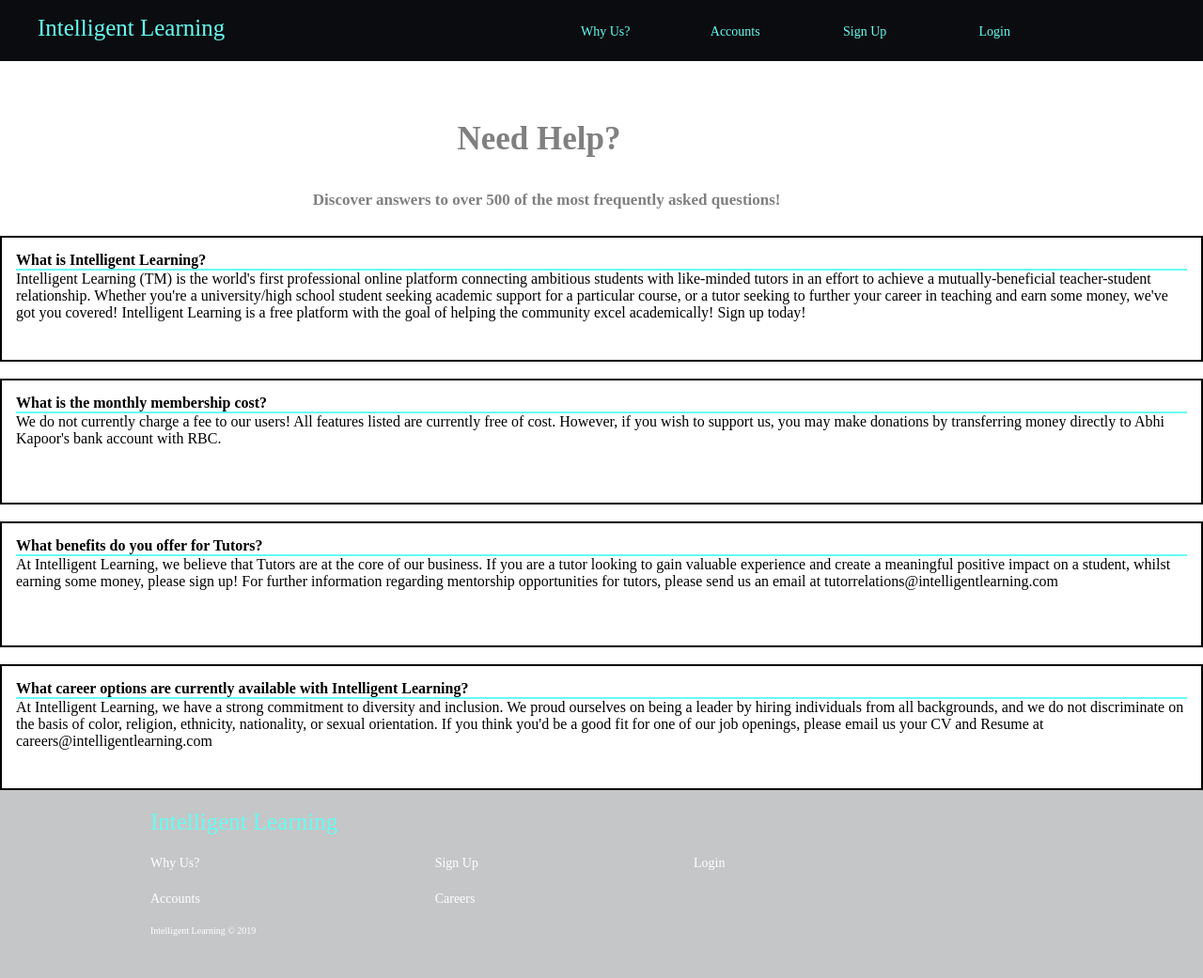
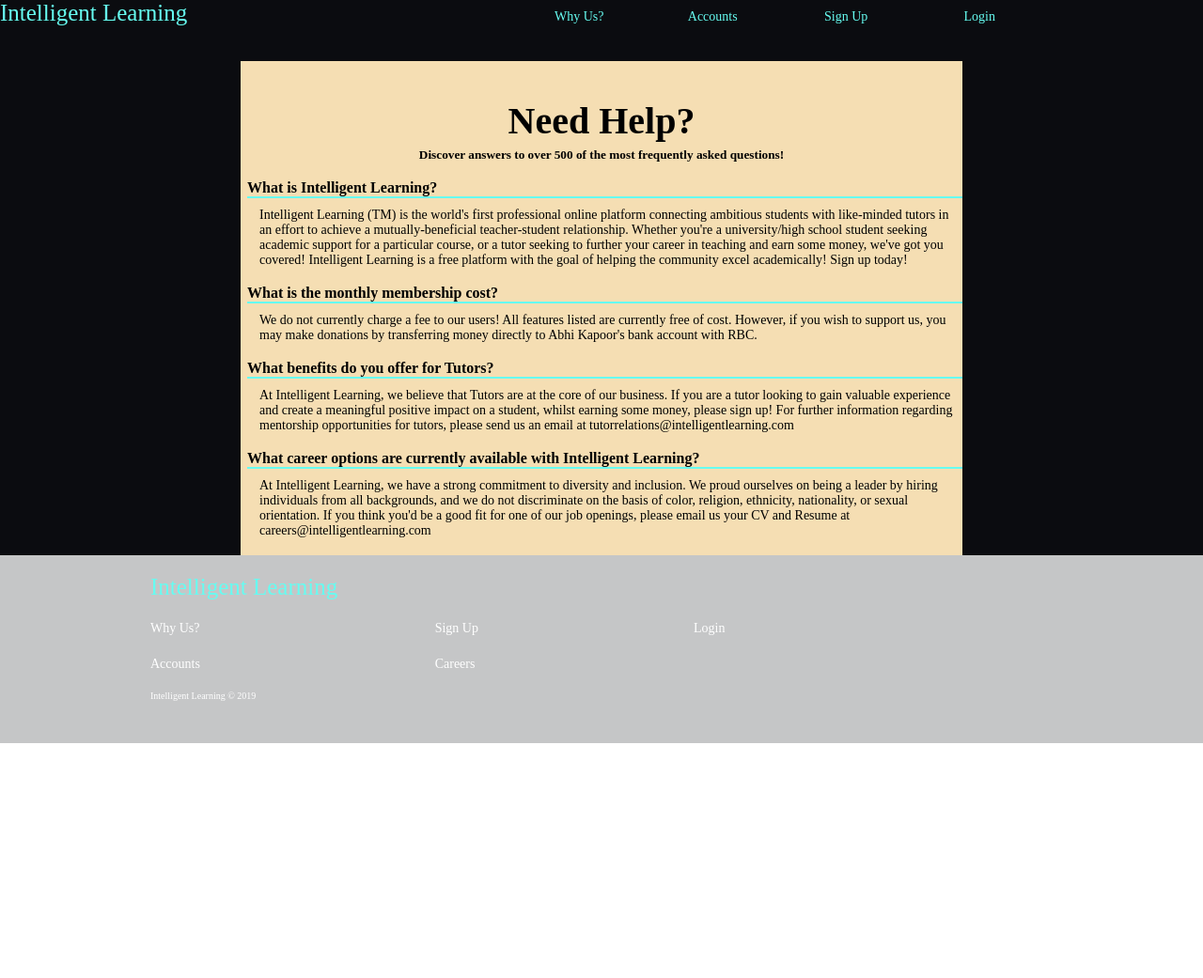
Before and after one commit to slakh96/IntelligentLearning, a website: page help/helpIndex.html in a window 1280 px wide. Shown: the whole page at 94% size. After the commit the page ends 800 px from the top, so only its background shows below. Drawn offline with Linux system fonts and the light colour scheme; files that its build step writes are made by us from their sources.

Commit message:
Fixed the FAQ page

```diff
--- a/help/helpCSS.css
+++ b/help/helpCSS.css
@@ -1,30 +1,88 @@
 
-#needHelpTitle {
-    margin-top: 10%;
-    font-size: 35px;
-    margin-left: 38%;
-    color: gray;
+*{
+    margin: 0px;
+    padding: 0px;
+    font-family: 'Avenir Next';
 }
-
-#needHelpSubTitle {
-    margin-top: 1%;
-    font-size: 17px;
-    margin-left: 26%;
-    color: gray;
-}
-
-.faqEntry{
-    border: 2px solid black;
-    padding: 15px;
-    height: 100px;
-}
-
-.question{
-    font-weight: bold;
-    border-bottom: 2px solid #66FCF1;
-}
-
 a{
     color: inherit;
     text-decoration: none;
 }
+
+.questionTitle{
+    font-weight: bold;
+    border-bottom: 2px solid #66FCF1;
+    margin-left: 7px;
+    margin-bottom: 10px;
+    color: black;
+}
+
+#header {
+    height: 100px;
+    width: 100%;
+    position: fixed;
+    background-color: #0B0C10;
+    margin-bottom: 80px;
+    position: fixed;
+}
+
+#icon {
+    color: #66FCF1;
+    font-size: 25px;
+    padding-right: 20px;
+    font-family: 'Andale Mono';
+}
+
+#faqContainer{
+    width: 100%;
+    background-color: #0B0C10;
+}
+
+#faq{
+    padding-top: 100px;
+    margin-left: 20%;
+    margin-right: 20%;
+    background-color: wheat;
+}
+
+#subheader{
+    text-align: center;
+}
+
+#headinger {
+    font-size: 40px;
+    font-family: 'Andale Mono';
+    padding: 5px;
+    text-align: center;
+}
+
+#oneLiner {
+    font-size: 20px;
+    padding: 5px;
+}
+
+.faqEntry img {
+    height: 200px;
+    margin-left: 28%;
+    border: 10px solid #0B0C10;
+    cursor: pointer;
+    transition: all 0.5s;
+}
+
+.faqEntry img:hover {
+    border: 10px solid #66FCF1;
+    transition: all 0.5s;
+}
+
+.description {
+    text-align: center;
+    color: black;
+    font-size: 14px;
+    text-align: left;
+    padding-left: 20px;
+}
+
+.reason {
+    padding-bottom: 20px;
+    color: white;
+}
--- a/help/helpIndex.html
+++ b/help/helpIndex.html
@@ -5,7 +5,7 @@
 
         <meta name="viewport" content="width=device-width, initial-scale=1">
         <link rel="stylesheet" type="text/css" href="helpCSS.css">
-        <link rel="stylesheet" type="text/css" href="header_footer.css">
+        <link rel="stylesheet" type="text/css" href="../header_footer.css">
     </head>
     <body>
         <header>
@@ -25,48 +25,76 @@
             </div>
         </header>
         <!-- <div id="helpContent"> -->
-        <h3 id="needHelpTitle">Need Help?</h3>
-        <h5 id="needHelpSubTitle">Discover answers to over 500 of the most frequently asked questions!</h5>
 
 
-        <div id="postsContainer">
+
+        <div id="faqContainer">
+            <div id="faq">
+
+                <div>
+                    <h3 id="headinger">Need Help?</h3>
+                    <h5 id="subheader">Discover answers to over 500 of the most frequently asked questions!</h5>
+                </div>
+
+                <br>
+
                 <div class="faqEntry">
-                <div class="question">
-                    <a>What is Intelligent Learning?</a>
+                    <div class="questionTitle">
+                        <a> What is Intelligent Learning? </a>
                     </div>
-                <div>
-                    <a>Intelligent Learning (TM) is the world's first professional online platform connecting ambitious students with like-minded tutors in an effort to achieve a mutually-beneficial teacher-student relationship. Whether you're a university/high school student seeking academic support for a particular course, or a tutor seeking to further your career in teaching and earn some money, we've got you covered! Intelligent Learning is a free platform with the goal of helping the community excel academically! Sign up today! </a>
+                    <div class="description">
+                        <a>
+                            Intelligent Learning (TM) is the world's first professional online platform connecting ambitious students with like-minded tutors in an effort to achieve a mutually-beneficial teacher-student relationship. Whether you're a university/high school student seeking academic support for a particular course, or a tutor seeking to further your career in teaching and earn some money, we've got you covered! Intelligent Learning is a free platform with the goal of helping the community excel academically! Sign up today!
+                        </a>
                     </div>
                 </div>
+
                 <br>
+
                 <div class="faqEntry">
-                <div class="question">
-                    <a>What is the monthly membership cost?</a>
+                    <div class="questionTitle">
+                        <a> What is the monthly membership cost? </a>
                     </div>
-                <div>
-                    <a>We do not currently charge a fee to our users! All features listed are currently free of cost. However, if you wish to support us, you may make donations by transferring money directly to Abhi Kapoor's bank account with RBC. </a>
+                    <div class="description">
+                        <a>
+                            We do not currently charge a fee to our users! All features listed are currently free of cost. However, if you wish to support us, you may make donations by transferring money directly to Abhi Kapoor's bank account with RBC.
+                        </a>
                     </div>
                 </div>
+
                 <br>
+
+
                 <div class="faqEntry">
-                <div class="question">
-                    <a>What benefits do you offer for Tutors?</a>
+                    <div class="questionTitle">
+                        <a> What benefits do you offer for Tutors? </a>
                     </div>
-                <div>
-                    <a>At Intelligent Learning, we believe that Tutors are at the core of our business. If you are a tutor looking to gain valuable experience and create a meaningful positive impact on a student, whilst earning some money, please sign up! For further information regarding mentorship opportunities for tutors, please send us an email at tutorrelations@intelligentlearning.com </a>
+                    <div class="description">
+                        <a>
+                            At Intelligent Learning, we believe that Tutors are at the core of our business. If you are a tutor looking to gain valuable experience and create a meaningful positive impact on a student, whilst earning some money, please sign up! For further information regarding mentorship opportunities for tutors, please send us an email at tutorrelations@intelligentlearning.com
+                        </a>
                     </div>
                 </div>
+
                 <br>
+
+
                 <div class="faqEntry">
-                <div class="question">
-                    <a>What career options are currently available with Intelligent Learning?</a>
+                    <div class="questionTitle">
+                        <a> What career options are currently available with Intelligent Learning? </a>
                     </div>
-                <div>
-                    <a>At Intelligent Learning, we have a strong commitment to diversity and inclusion. We proud ourselves on being a leader by hiring individuals from all backgrounds, and we do not discriminate on the basis of color, religion, ethnicity, nationality, or sexual orientation. If you think you'd be a good fit for one of our job openings, please email us your CV and Resume at careers@intelligentlearning.com </a>
+                    <div class="description">
+                        <a>
+                            At Intelligent Learning, we have a strong commitment to diversity and inclusion. We proud ourselves on being a leader by hiring individuals from all backgrounds, and we do not discriminate on the basis of color, religion, ethnicity, nationality, or sexual orientation. If you think you'd be a good fit for one of our job openings, please email us your CV and Resume at careers@intelligentlearning.com
+                        </a>
+                    </div>
+                    <br>
+                </div>
+
             </div>
         </div>
-        </div>
-        <!-- </div> -->
+
+
         <footer>
             <div id="footerContainer">
                 <a id="icon" href="mainpage.html">Intelligent Learning</a>
```
Lines whose indentation alone changed are shown as unchanged.
